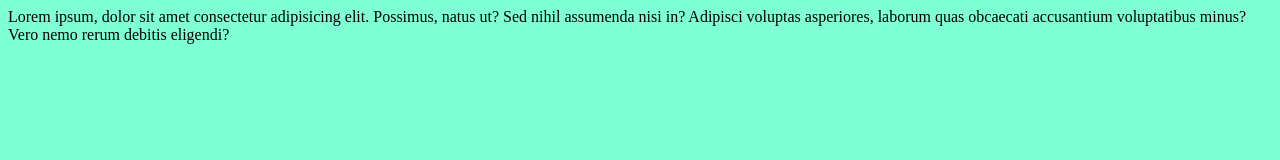
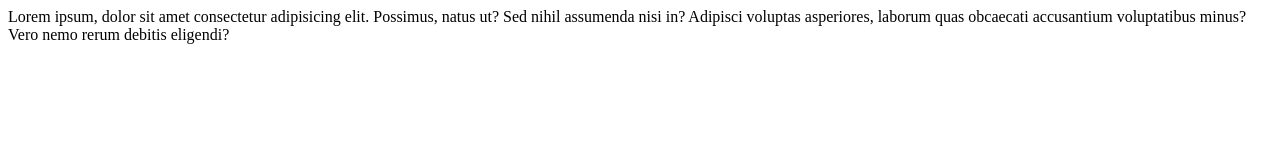
Before and after one commit to MVTTSUN/git2, a plain HTML site: page index.htm in a window 1280 px wide. Drawn offline with Linux system fonts and the light colour scheme.

Commit message:
Revert "add styles"
This reverts commit d868bcf5d4ab36fcd8bd38d82f1ff565228b613e.

```diff
--- a/index.html
+++ b/index.htm
@@ -5,7 +5,6 @@
   <meta http-equiv="X-UA-Compatible" content="IE=edge">
   <meta name="viewport" content="width=device-width, initial-scale=1.0">
   <title>Document</title>
-  <link rel="stylesheet" href="./style.css">
 </head>
 <body>
   <div>
--- a/style.css
+++ /dev/null
@@ -1,3 +0,0 @@
-body {
-  background-color: aquamarine;
-}
```
